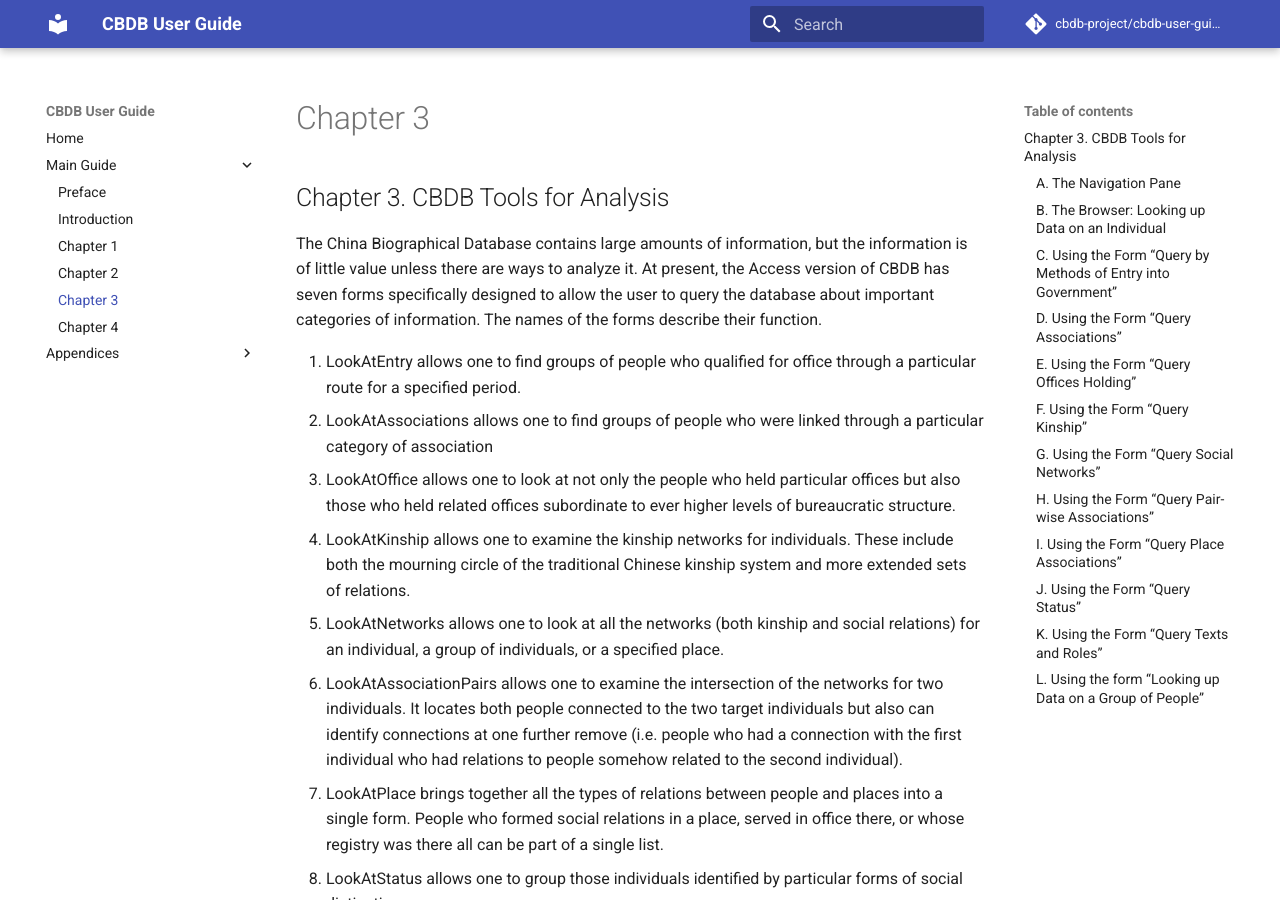
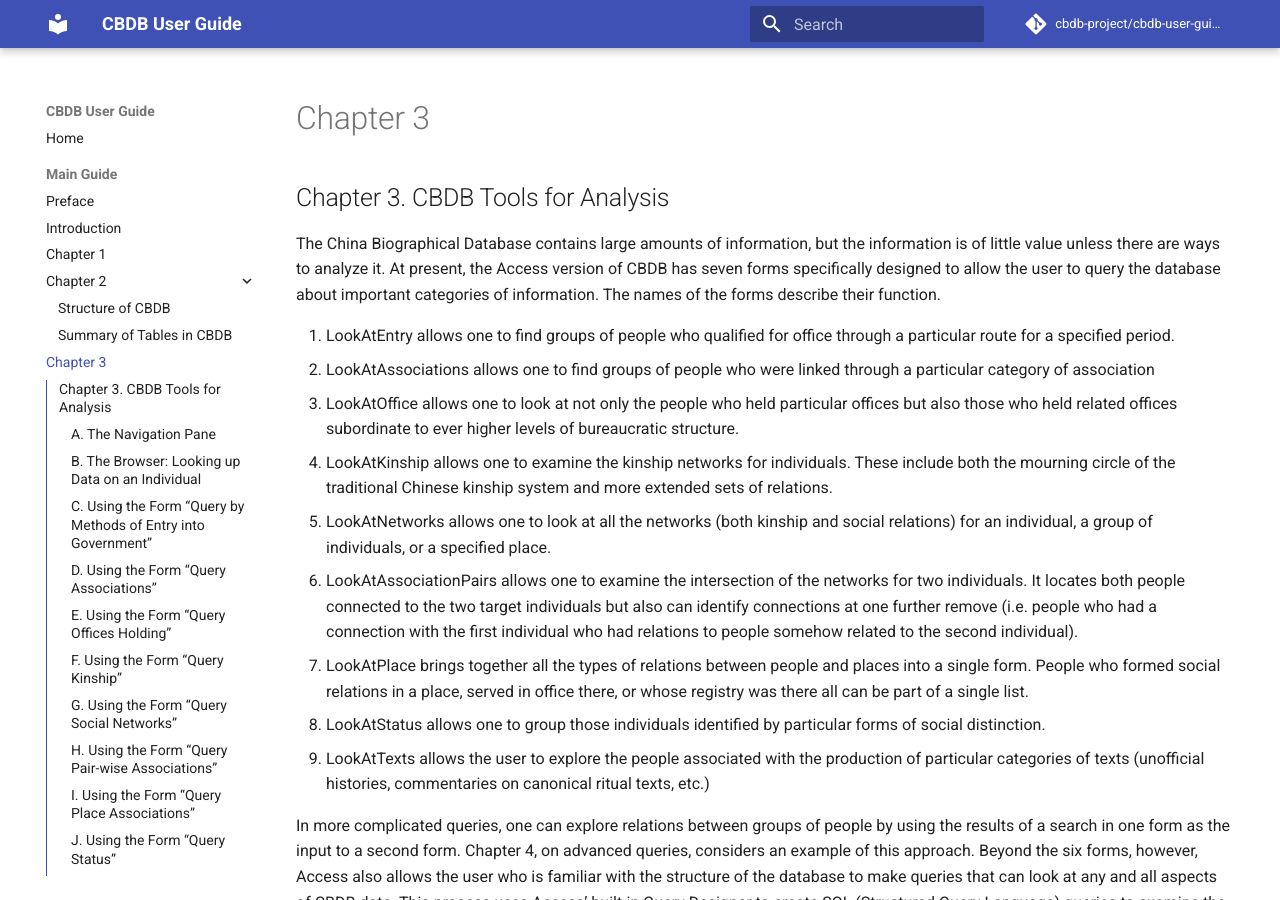
Before and after one commit to cbdb-project/cbdb-user-guide, an MkDocs documentation site: the page built from docs/chapter_3_cbdb_tools_for_analysis.md, in a window 1280 px wide and 900 px high. Built offline with MkDocs 1.6.1 and Material for MkDocs 9.7.7, drawn with Linux system fonts in a browser that asks for light colours; comment, search, counter and statistics services are not loaded.

Commit message:
Refine nav hierarchy and include Chapter 2 summary page

```diff
--- a/mkdocs.yml
+++ b/mkdocs.yml
@@ -7,6 +7,10 @@ repo_name: cbdb-project/cbdb-user-guide
 theme:
   name: material
   language: en
+  features:
+    - navigation.sections
+    - navigation.expand
+    - toc.integrate
 
 plugins:
   - search
@@ -33,7 +37,9 @@ nav:
       - Preface: preface.md
       - Introduction: introduction.md
       - Chapter 1: chapter_1_relational_databases.md
-      - Chapter 2: chapter_2_the_structure_of_cbdb.md
+      - Chapter 2:
+          - Structure of CBDB: chapter_2_the_structure_of_cbdb.md
+          - Summary of Tables in CBDB: chapter_2_summary_of_tables_in_cbdb.md
       - Chapter 3: chapter_3_cbdb_tools_for_analysis.md
       - Chapter 4: chapter_4_advanced_query_techniques.md
   - Appendices:
```
